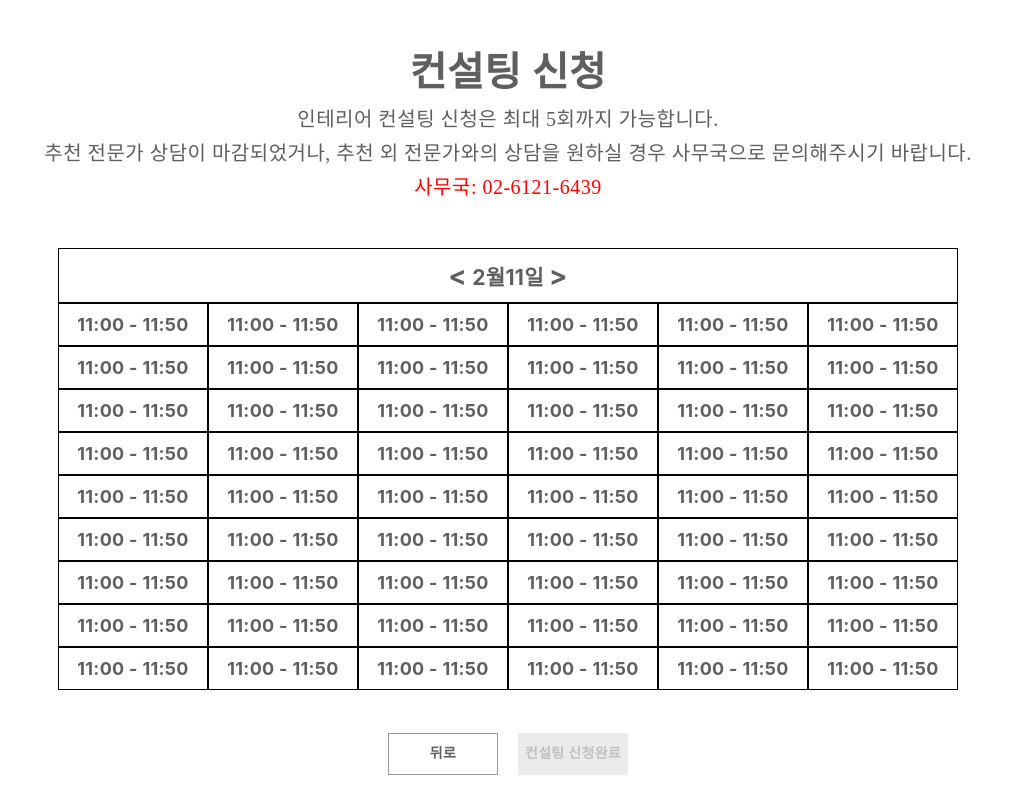
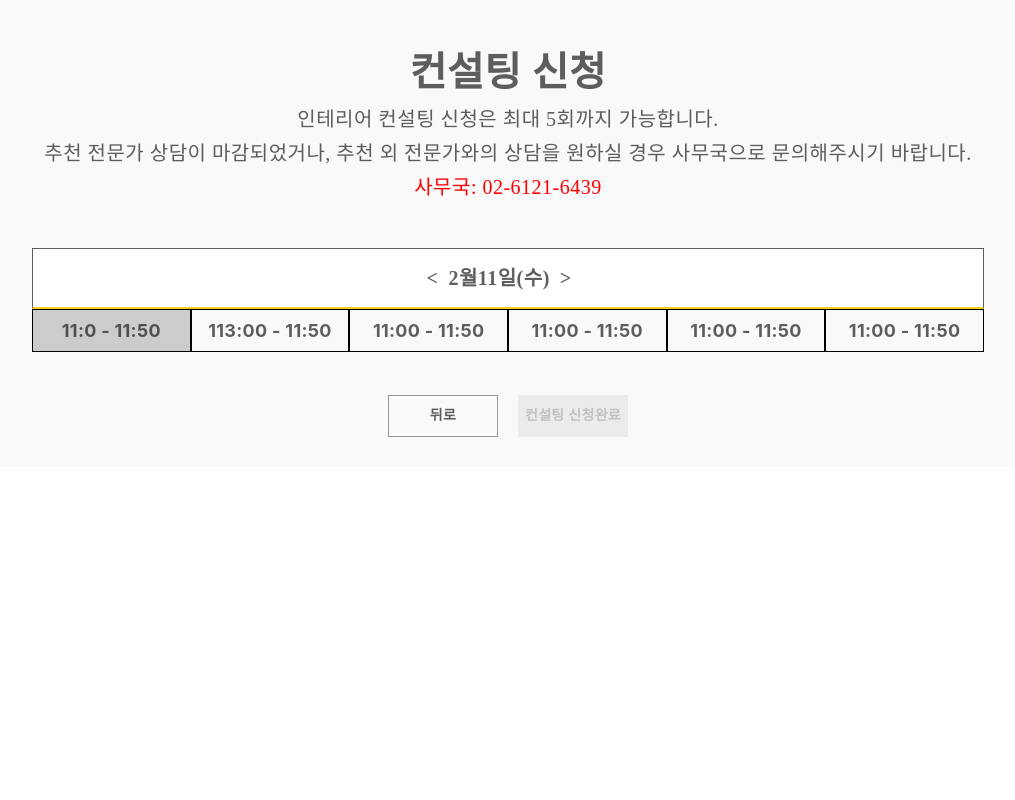
Before and after one commit to NuclearPunch/react-find, a React app: page /consulting in a window 1280 px wide. Shown: the whole page, without its empty margins (132-1147 px from the left). Built offline with nearby package versions, Linux system fonts and the light colour scheme.

Commit message:
timetable

```diff
--- a/src/pages/Consulting.js
+++ b/src/pages/Consulting.js
@@ -1,26 +1,29 @@
 import React from 'react';
-import { Link, Route } from 'react-router-dom';
+import { Route } from 'react-router-dom';
 import { Timetable, Information, ApplicationForm } from 'pages';
+import styled from 'styled-components';
 
+const Box = styled.div`
+    position: relative;
+    max-width: 1146px;
+    height: auto;
+    overflow:auto;
+    padding-bottom: 30px;
+    background: #f9f9f9;
+    left: 50%;
+    transform: translateX(-50%);
+`;
 
 const Consulting = ({match}) => {
     return (
         <div>
-           {
-               /*
-                    <h2>consulting List</h2>
-                <ul>
-                        <li><Link to={`${match.url}/timetable`}>시간표</Link></li>
-                        <li><Link to={`${match.url}/information`}>추가정보입력</Link></li>
-                        <li><Link to={`${match.url}/applicationForm`}>신청내역</Link></li>
-                </ul>
-               */
-           }
+            <Box>
+                <Route exact path={match.url} component={Timetable}/>
+                <Route path={`${match.url}/timetable`} component={Timetable}/>
+                <Route path={`${match.url}/information`} component={Information}/>
+                <Route path={`${match.url}/applicationForm`} component={ApplicationForm}/>
+            </Box>
 
-           <Route exact path={match.url} component={Timetable}/>
-           <Route path={`${match.url}/timetable`} component={Timetable}/>
-           <Route path={`${match.url}/information`} component={Information}/>
-           <Route path={`${match.url}/applicationForm`} component={ApplicationForm}/>
 
         </div>
     );
--- a/src/pages/concierge/Experts.js
+++ b/src/pages/concierge/Experts.js
@@ -29,6 +29,7 @@ class Experts extends Component {
       }
 
       componentDidMount(){
+
         if(!this.props.location.state) return false;
         if(!this.props.location.state.experts) return false;
         const experts = this.props.location.state.experts;
@@ -110,7 +111,7 @@ class Experts extends Component {
                         state: {
                             formData : {
                                 ...location.state.formData,
-
+                                experts : this.state.selExperts,
                             }
                         }
                         })
@@ -119,17 +120,21 @@ class Experts extends Component {
                     <Button active={this.state.active}
                     style={{position:'absolute'}}
                     onClick={ _ => {
+                      if(this.state.active === 'on'){
                         let {history, location} = this.props
 
                         history.push({
-                        pathname:'/concierge/experts',
+                        pathname:'/consulting/timetable',
                         state: {
                             formData : {
                                 ...location.state.formData,
+                                experts : this.state.selExperts,
 
                             }
                         }
                         })
+                      }
+
                     }
                     }
                     >다음으로 </Button>
--- a/src/pages/consulting/Timetable.js
+++ b/src/pages/consulting/Timetable.js
@@ -7,7 +7,7 @@ import Media from 'react-media';
 import * as RMButton from '@material-ui/core/Button';
 
 const ContentBox = styled.div`
-  max-width: 900px;
+  max-width: 952px;
   margin: 0 auto;
   margin-top: 3em;
   @media only screen and (max-width: 1146px) {
@@ -16,14 +16,8 @@ const ContentBox = styled.div`
   }
 `;
 
-// const BttonBox = styled.div`
-//   width: 456px;
-//   height: 60px;
-//   margin: 0 auto;
-//   margin-top: 130px;
-// `;
 
-const SubTitle = styled.p`
+const SubTitle = styled.div`
   text-align: center;
   margin : 0px 0 0 0;
   border: 1px solid black;
@@ -46,9 +40,6 @@ const SubTitle = styled.p`
     padding:2px;
   }
 
-  ${p => p.type === 'tableTitle' && `
-
-  `}
 `;
 
 const BttonBox = styled.div`
@@ -64,6 +55,23 @@ const BttonBox = styled.div`
   `}
 `;
 
+const TableHead = styled.div`
+  width: 950px;
+  height: 58px;
+  line-height: 58px;
+  background-color: #ffffff;
+  border: 1px solid #5e5e5e;
+  border-bottom: 2px solid #f8cf1c;
+  font-family: AppleSDGothicNeo;
+  font-size: 20px;
+  font-weight: bold;
+  font-style: normal;
+  font-stretch: normal;
+  letter-spacing: 0.5px;
+  text-align: center;
+  color: rgba(27, 27, 27, 0.7);
+`;
+
 
 class ColumnGrid extends React.Component{
    gridColor = ['gray,yellow','white']
@@ -72,11 +80,11 @@ class ColumnGrid extends React.Component{
     const data = this.props.data
     return (
       <Grid container spacing={0} wrap="nowrap" >
-        <Grid item xs={2} style={{backgroundColor:'white'}}>
-          <SubTitle> {'11:00 - 11:50'}</SubTitle>
+        <Grid item xs={2} style={{backgroundColor:'#cccccc'}}>
+          <SubTitle> {'11:0 - 11:50'}</SubTitle>
         </Grid>
         <Grid item xs={2}>
-          <SubTitle> 11:00 - 11:50 </SubTitle>
+          <SubTitle> 113:00 - 11:50 </SubTitle>
         </Grid>
         <Grid item xs={2} zeroMinWidth>
           <SubTitle> 11:00 - 11:50 </SubTitle>
@@ -109,8 +117,6 @@ class Timetable extends Component {
     render() {
 
         return (
-
-
                 <div>
                   <MidTitle type="timetableDestop" text="컨설팅 신청" />
                   <SmallTitle type="timetableDestop" text="인테리어 컨설팅 신청은 최대 5회까지 가능합니다." />
@@ -119,52 +125,19 @@ class Timetable extends Component {
                   <ContentBox>
 
                      <Grid item xs={12}  zeroMinWidth={true}>
-                         <div>
+                        <TableHead>
+                          <div style={{width:'163px', margin: '0 auto'}}>
+                            <div style={{float:'left'}}>{'<'}</div>
+                            <div style={{float:'left', padding: '0 10px'}}> {' 2월11일(수) '}</div>
+                            <div style={{float:'left'}}>{'>'}</div>
+                          </div>
 
-                          <SubTitle type="tableTitle">
-                                <h2 style={{display:'inline'}} onClick={ _ => alert('left')}>
-                                 {'<'}
-                                </h2>
-
-                                <h3 style={{display:'inline'}}>
-                                 {' 2월11일 '}
-                                </h3>
-
-                                <h2 style={{display:'inline'}} onClick={_=>alert('right')}>
-                                 {'>'}
-                                </h2>
-                            </SubTitle>
-
-                         </div>
+                        </TableHead>
                      </Grid>
                      <Grid container spacing={0}>
                        <Grid item xs={12}  zeroMinWidth={true}>
                         <ColumnGrid />
                        </Grid>
-                       <Grid item xs={12}  zeroMinWidth={true}>
-                       <ColumnGrid />
-                      </Grid>
-                      <Grid item xs={12}  zeroMinWidth={true}>
-                      <ColumnGrid />
-                     </Grid>
-                     <Grid item xs={12}  zeroMinWidth={true}>
-                     <ColumnGrid />
-                    </Grid>
-                        <Grid item xs={12}  zeroMinWidth={true}>
-                        <ColumnGrid />
-                      </Grid>
-                        <Grid item xs={12}  zeroMinWidth={true}>
-                        <ColumnGrid />
-                        </Grid>
-                        <Grid item xs={12}  zeroMinWidth={true}>
-                        <ColumnGrid />
-                      </Grid>
-                      <Grid item xs={12}  zeroMinWidth={true}>
-                      <ColumnGrid />
-                      </Grid>
-                      <Grid item xs={12}  zeroMinWidth={true}>
-                      <ColumnGrid />
-                      </Grid>
                      </Grid>
 
 
--- a/src/shared/App.js
+++ b/src/shared/App.js
@@ -10,7 +10,7 @@ class App extends Component {
                 <Switch>
                     <Route exact path="/" component={Main}/>
                     <Route path="/concierge" component={Concierge}/>
-                    <Route exact path="/consulting" component={Consulting}/>
+                    <Route path="/consulting" component={Consulting}/>
                     <Route path="/user/signin" component={SignIn}/>
                     <Route path="/user/signup" component={SignUp}/>
                     <Route path="/consulting/result" component={ConsultingResult}/>
```
Also changed, not shown: 1 other file (tests, documents, lock files or other folders).
